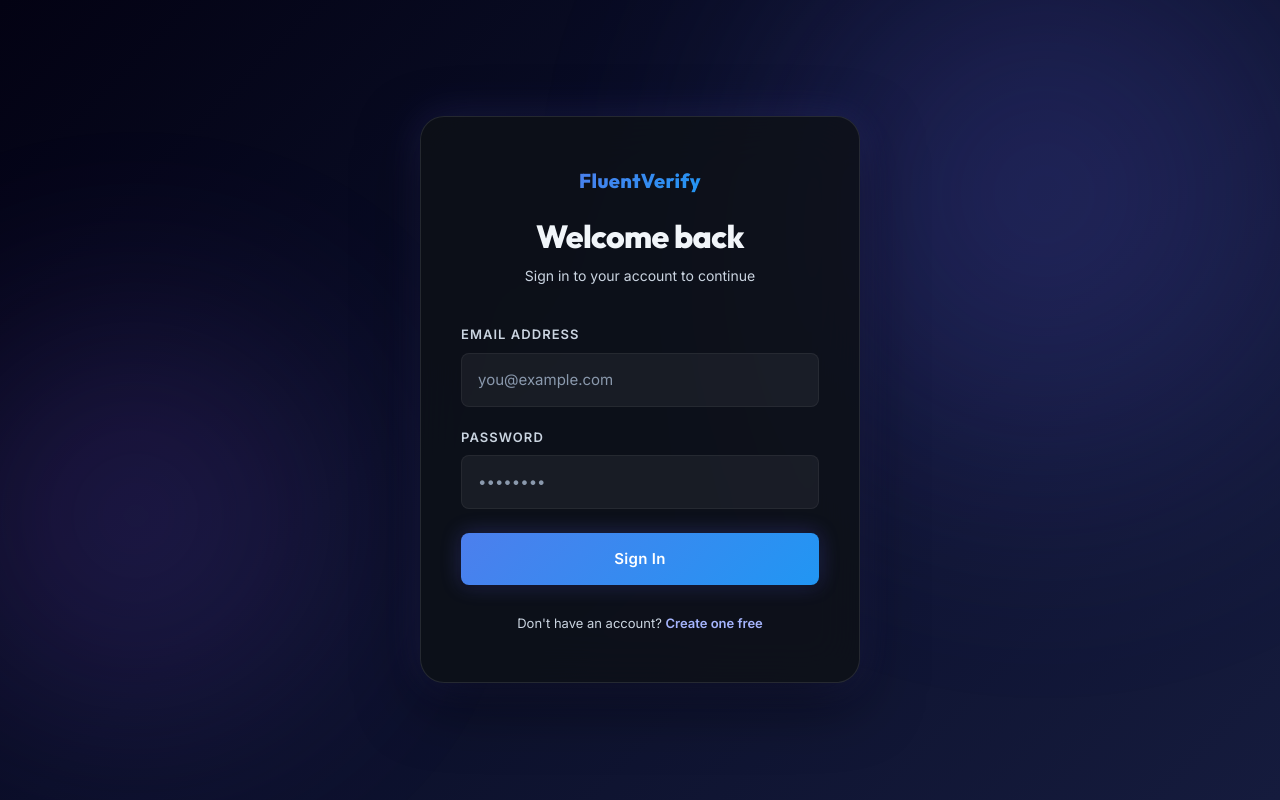
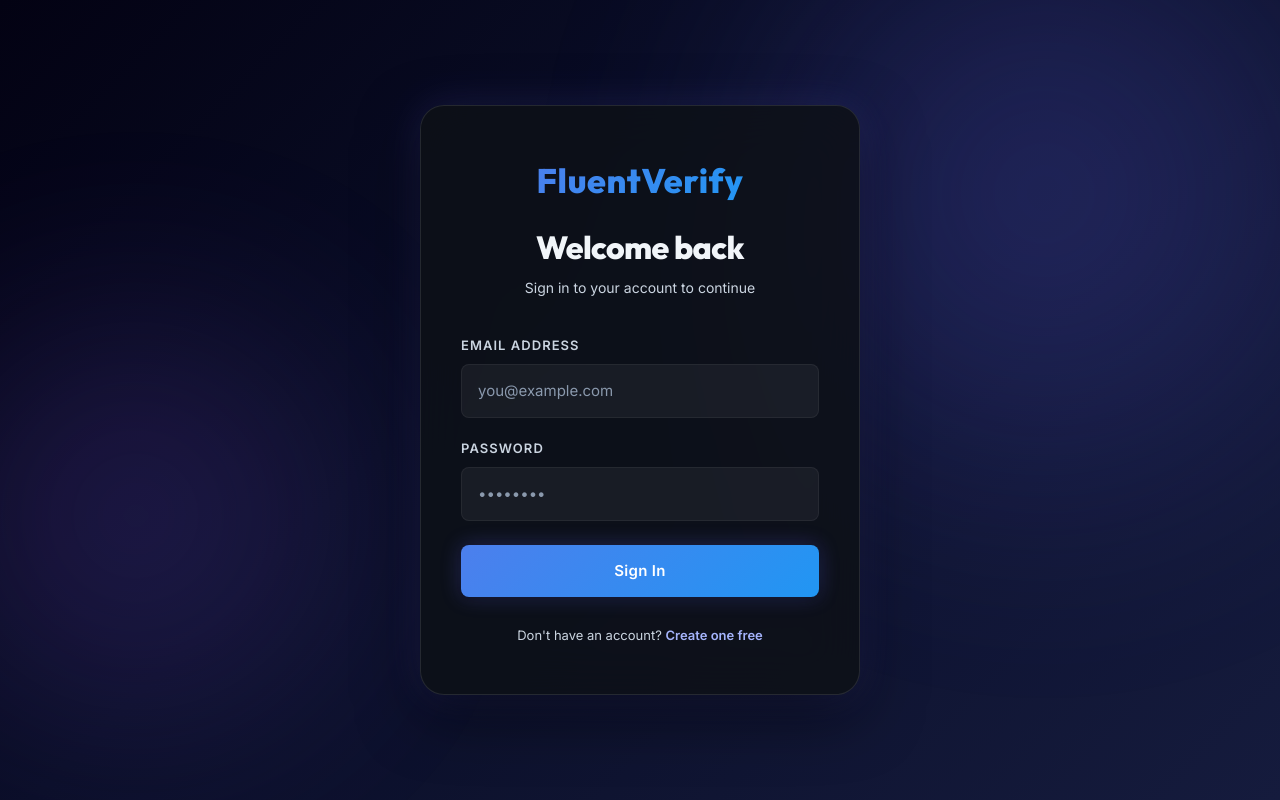
Before and after one commit to vipulidms/IDmission-FluentVerify, a Next.js app: page /auth/login in a window 1280 px wide. Built offline with nearby package versions, Linux system fonts and the light colour scheme; no server answers.

Commit message:
Logo size update

```diff
--- a/app/auth/login/page.tsx
+++ b/app/auth/login/page.tsx
@@ -53,7 +53,7 @@ export default function LoginPage() {
       }}>
         {/* Logo */}
         <div style={{ textAlign: "center", marginBottom: "36px" }}>
-          <div style={{ display: "inline-flex", alignItems: "center", fontFamily: "Outfit, sans-serif", fontWeight: 800, fontSize: "20px", letterSpacing: "0.02em" }}>
+          <div style={{ display: "inline-flex", alignItems: "center", fontFamily: "Outfit, sans-serif", fontWeight: 800, fontSize: "34px", letterSpacing: "0.02em" }}>
             <span className="gradient-text">FluentVerify</span>
           </div>
           <h1 style={{ fontSize: "32px", fontWeight: 800, marginTop: "20px", marginBottom: "10px", letterSpacing: "-0.02em", lineHeight: 1.2 }}>Welcome back</h1>
--- a/components/Navbar.tsx
+++ b/components/Navbar.tsx
@@ -25,7 +25,7 @@ export default function Navbar() {
       <div className="container">
         <div className="navbar-inner">
           <div className="navbar-logo" style={{ display: "flex", alignItems: "center" }}>
-            <span className="gradient-text" style={{ fontSize: "20px", fontWeight: 800, fontFamily: "Outfit, sans-serif" }}>
+            <span className="gradient-text" style={{ fontSize: "30px", fontWeight: 800, fontFamily: "Outfit, sans-serif" }}>
               FluentVerify
             </span>
           </div>
```
Also changed, not shown: app/auth/register/page.tsx (indentation only).
